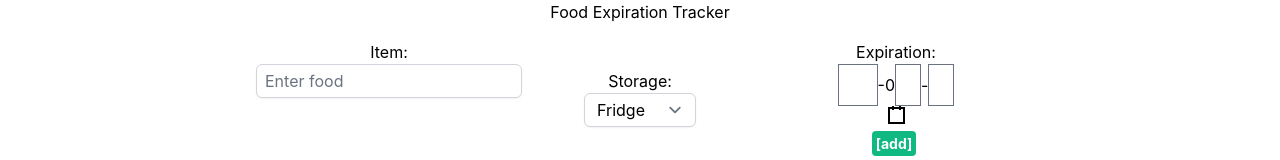
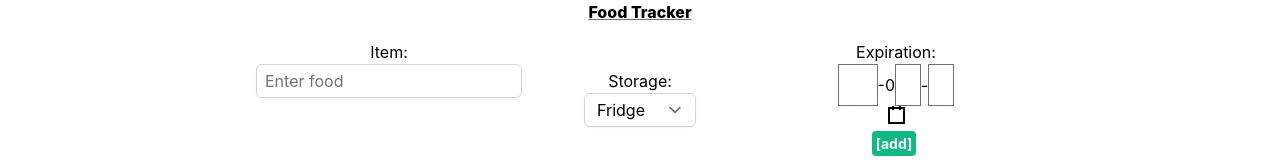
Before and after one commit to evening/expiration-tracker, a React (Create React App) app: page / in a window 1280 px wide. Shown: the top 160 px of the page. Built offline with nearby package versions, Linux system fonts and the light colour scheme.

Commit message:
Update App.tsx
add style to heading

```diff
--- a/src/App.tsx
+++ b/src/App.tsx
@@ -15,7 +15,9 @@ function App () {
 
   return (
     <div className="App">
-      <h1>Food Expiration Tracker</h1>
+      <h1 className='underline decoration-gray-500 font-extrabold'>
+        Food Tracker
+      </h1>
       <AddFood
         entries={entries}
         setEntries={setEntries}
```
